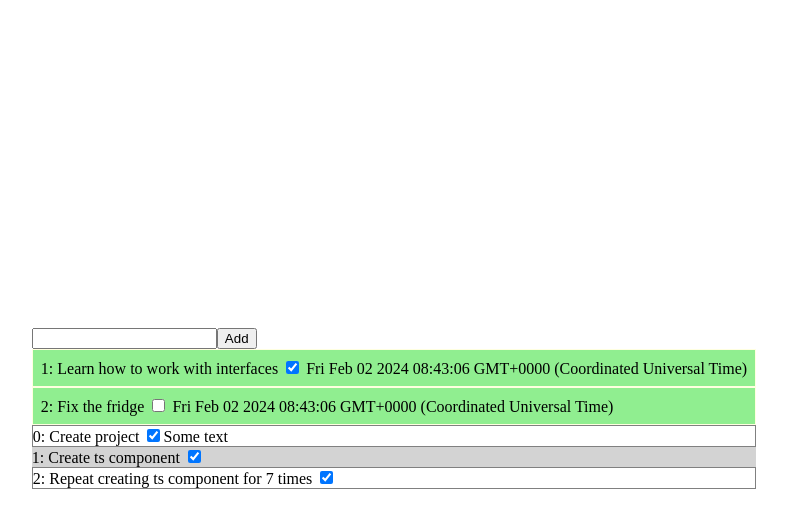
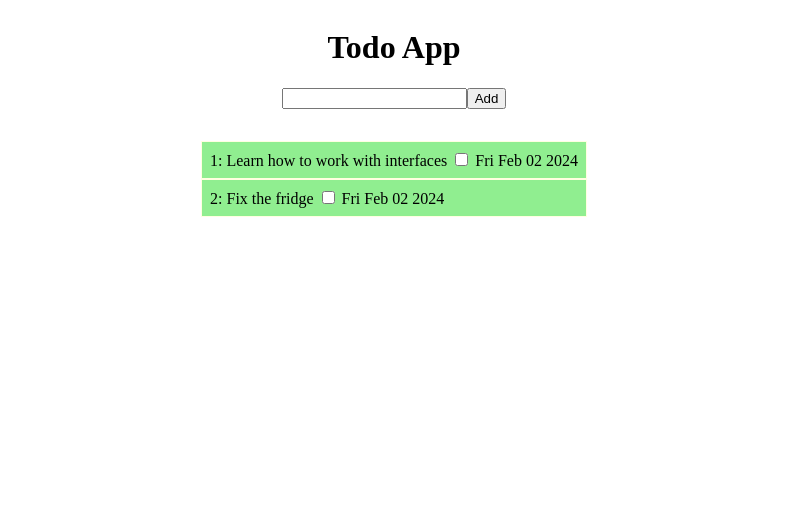
Before and after one commit to Ura427/todo, a React (Create React App) app: page / in a window 1280 px wide. Shown: the top 528 px of the page, without its empty margins (246-1033 px from the left). Built offline with nearby package versions, Linux system fonts and the light colour scheme.

Commit message:
rid of useEffect, rid of cards

```diff
--- a/src/App.tsx
+++ b/src/App.tsx
@@ -6,64 +6,36 @@ import TodoList from "./components/TodoList";
 import AddTodo from "./components/AddTodo";
 
 function App() {
-  const [todos, setTodos] = useState<ITodo[]>([]);
-
-  useEffect(() => {
-    fetchTodos();
-  }, []);
-
-  const fetchTodos = () => {
-    setTodos([
+  const [lastId, setLastId] = useState<number>();
+  const [todos, setTodos] = useState<ITodo[]>([
     {
       id: 1,
       task: "Learn how to work with interfaces",
-        completed: true,
-        created: new Date(),
+      completed: false,
+      created: new Date().toDateString(),
     },
     {
       id: 2,
       task: "Fix the fridge",
       completed: false,
-        created: new Date(),
+      created: new Date().toDateString(),
     },
   ]);
-  };
 
   return (
     <div
       style={{
         display: "flex",
         flexDirection: "column",
-        justifyContent: "center",
+        // justifyContent: "center",
         alignItems: "center",
         height: "100vh",
       }}
     >
-      <div>
-        <AddTodo></AddTodo>
-        <TodoList todos={todos}></TodoList>
-
-        <Card
-          id={0}
-          text="Create project"
-          status={true}
-          variant={CardVariant.outlined}
-          onClick={() => console.log("Clicked!")}
-        >
-          Some text
-        </Card>
-        <Card
-          id={1}
-          text="Create ts component"
-          status={true}
-          variant={CardVariant.primary}
-        ></Card>
-        <Card
-          id={2}
-          text="Repeat creating ts component for 7 times"
-          status={true}
-          variant={CardVariant.outlined}
-        ></Card>
+      <h1>Todo App</h1>
+      <AddTodo setTodos={setTodos}></AddTodo>
+      <div style={{ margin: "2rem" }}>
+        <TodoList todos={todos} setTodos={setTodos}></TodoList>
       </div>
     </div>
   );
```
Lines whose indentation alone changed are shown as unchanged.
